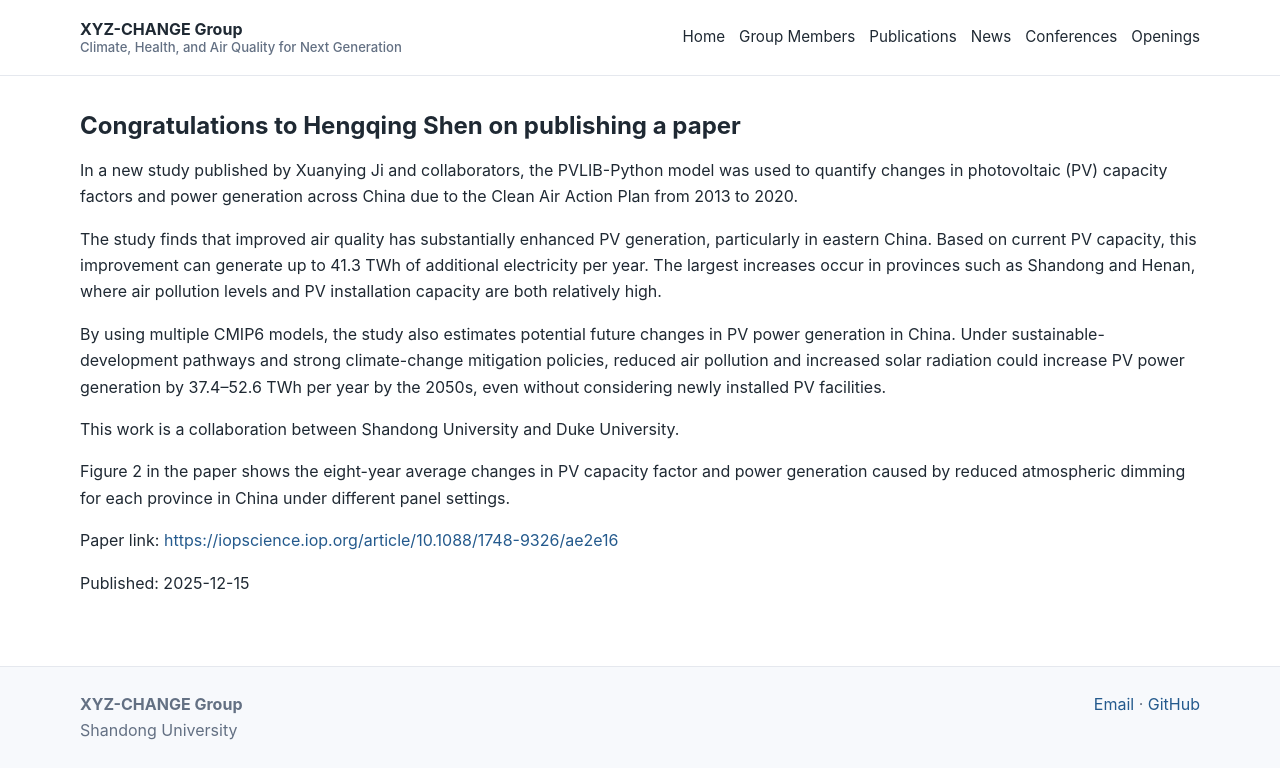
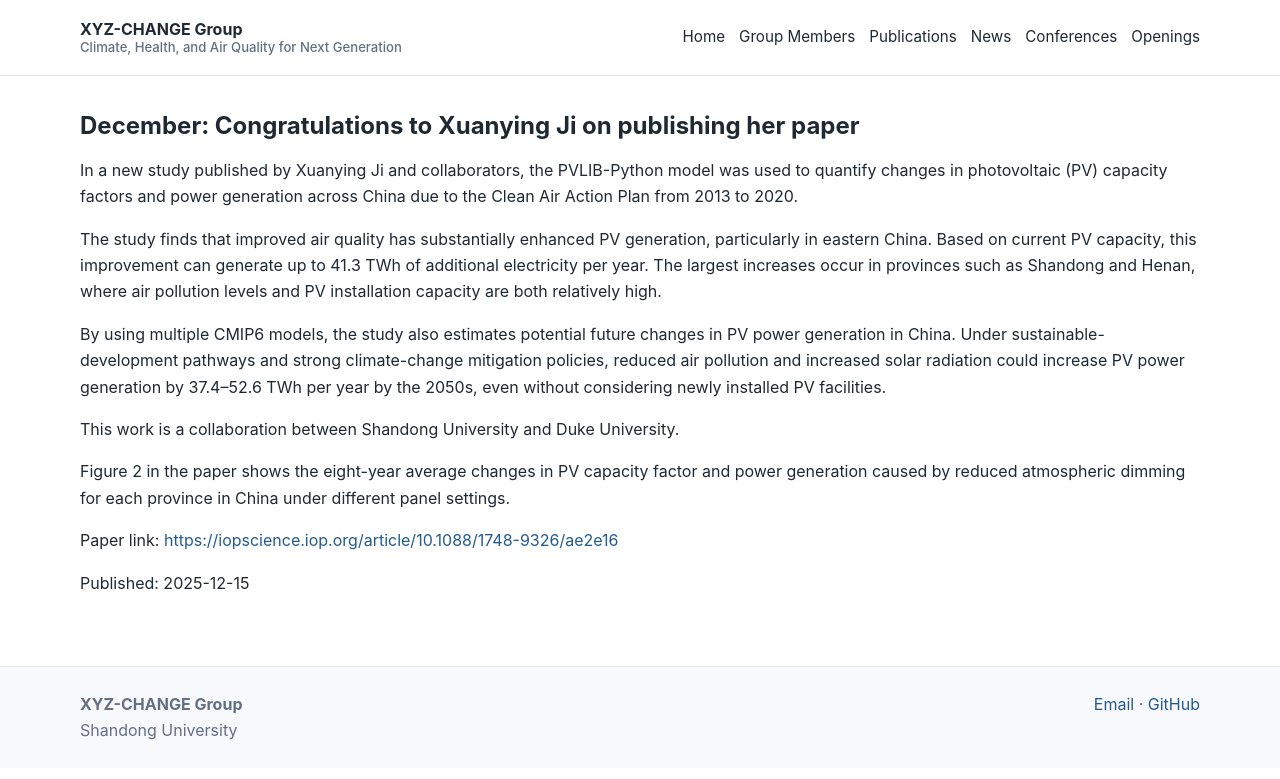
Before and after one commit to MuJSh/xyz_CHANGE, a Jekyll site: the page built from _pages/news-2025-12-hengqing-shen-paper.md, in a window 1280 px wide. Shown: the top 779 px of the page. Built offline with Jekyll 4.4.1, drawn with Linux system fonts in a browser that asks for light colours.

Commit message:
Correct Xuanying Ji news title

```diff
--- a/_pages/news-2025-12-hengqing-shen-paper.md
+++ b/_pages/news-2025-12-hengqing-shen-paper.md
@@ -1,6 +1,6 @@
 ---
 layout: page
-title: "Congratulations to Hengqing Shen on publishing a paper"
+title: "December: Congratulations to Xuanying Ji on publishing her paper"
 permalink: /news/2025-12-hengqing-shen-paper/
 ---
 
```
